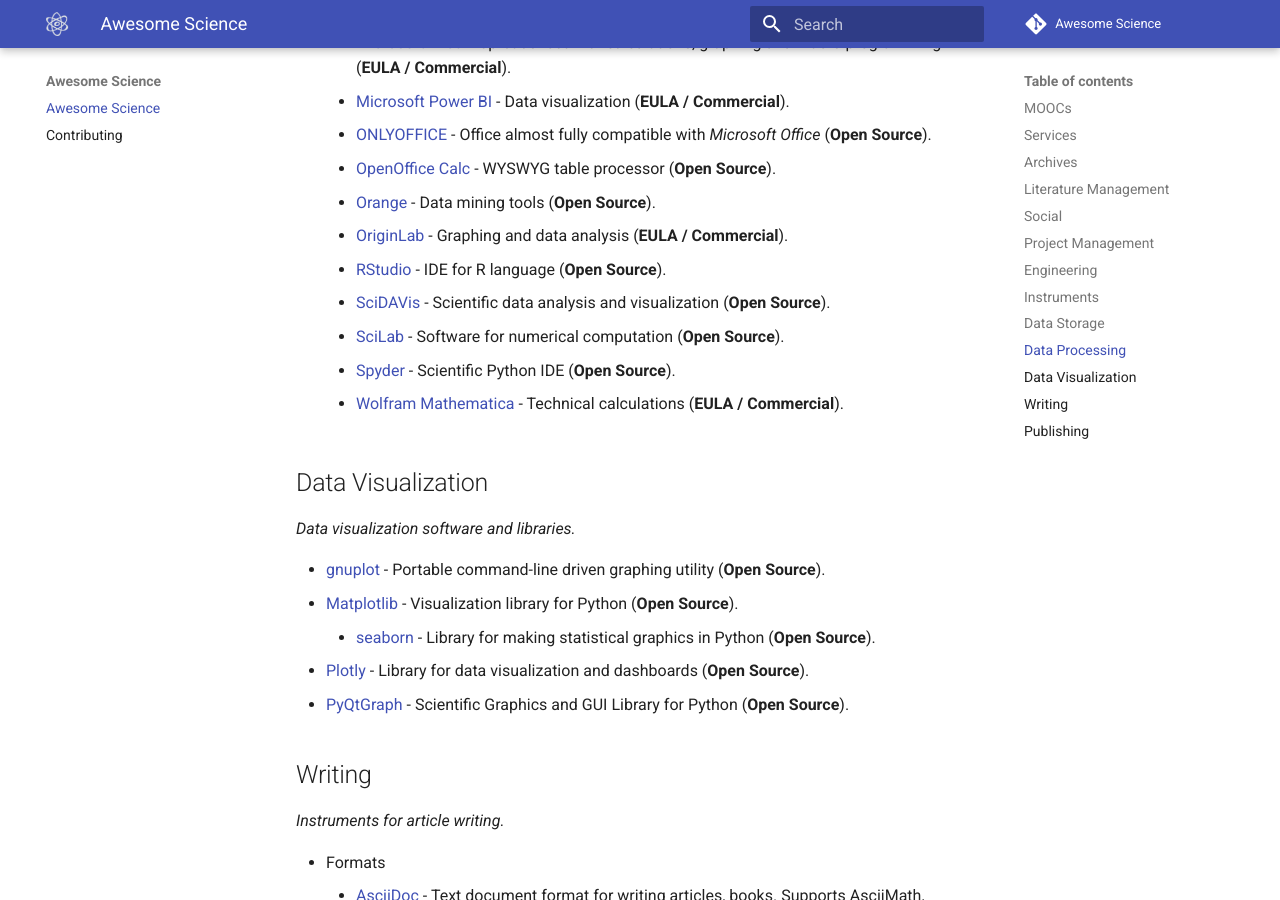
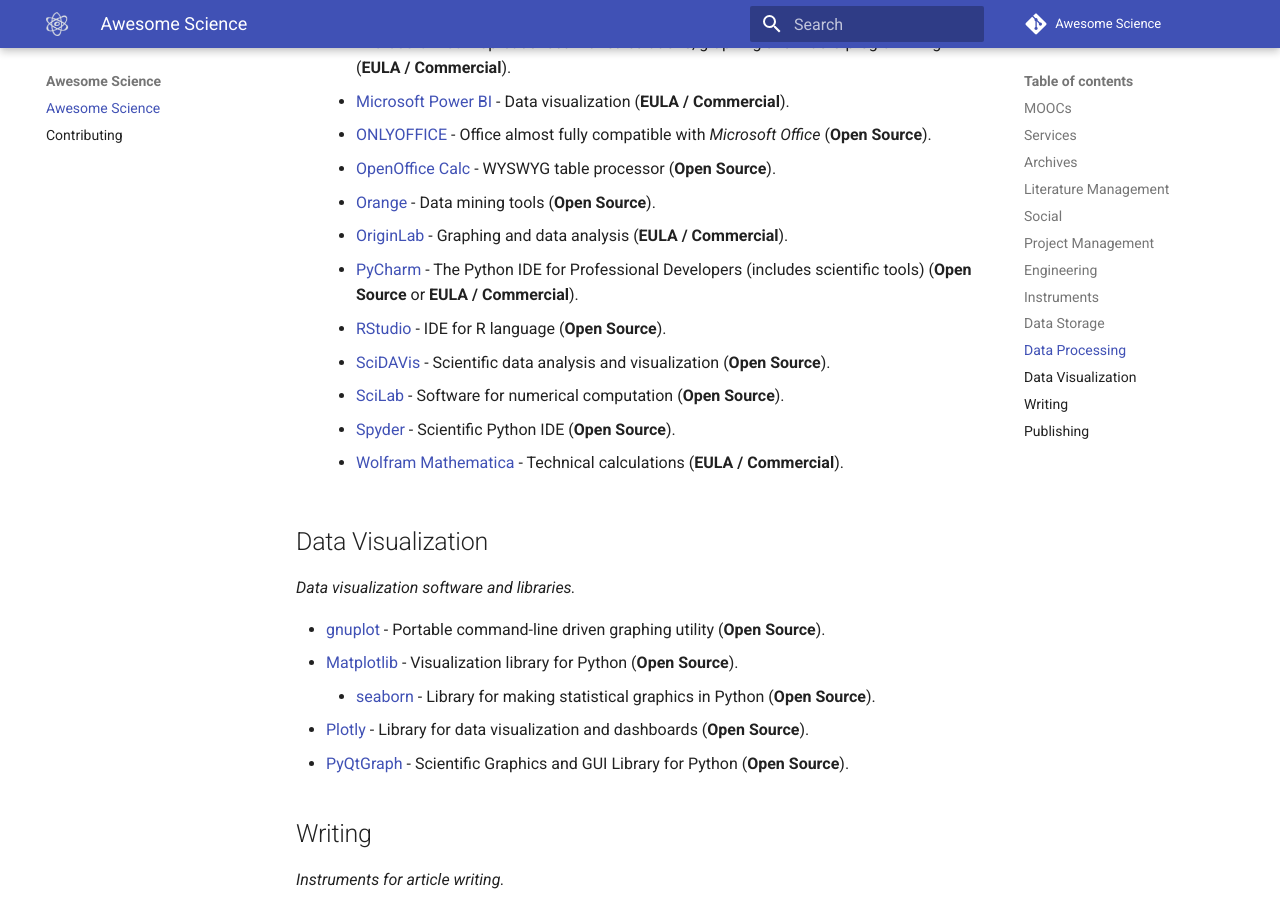
Before and after one commit to deverte/awesome-science, an MkDocs documentation site: the page built from docs/index.md, in a window 1280 px wide and 900 px high, scrolled down 5740 px. Built offline with MkDocs 1.6.1 and Material for MkDocs 9.7.7, drawn with Linux system fonts in a browser that asks for light colours; comment, search, counter and statistics services are not loaded.

Commit message:
Added PyCharm

```diff
--- a/docs/index.md
+++ b/docs/index.md
@@ -156,6 +156,7 @@
     - [OpenOffice Calc](http://www.openoffice.org/) - WYSWYG table processor (**Open Source**).
     - [Orange](https://orange.biolab.si/) - Data mining tools (**Open Source**).
     - [OriginLab](https://www.originlab.com/) - Graphing and data analysis (**EULA / Commercial**).
+    - [PyCharm](https://www.jetbrains.com/pycharm/) - The Python IDE for Professional Developers (includes scientific tools) (**Open Source** or **EULA / Commercial**).
     - [RStudio](https://rstudio.com/) - IDE for R language (**Open Source**).
     - [SciDAVis](http://scidavis.sourceforge.net/) - Scientific data analysis and visualization (**Open Source**).
     - [SciLab](https://www.scilab.org/) - Software for numerical computation (**Open Source**).
```
Also changed, not shown: README.md (+1 -0 lines), site/index.html, site/search/search_index.json, 1 other file.
